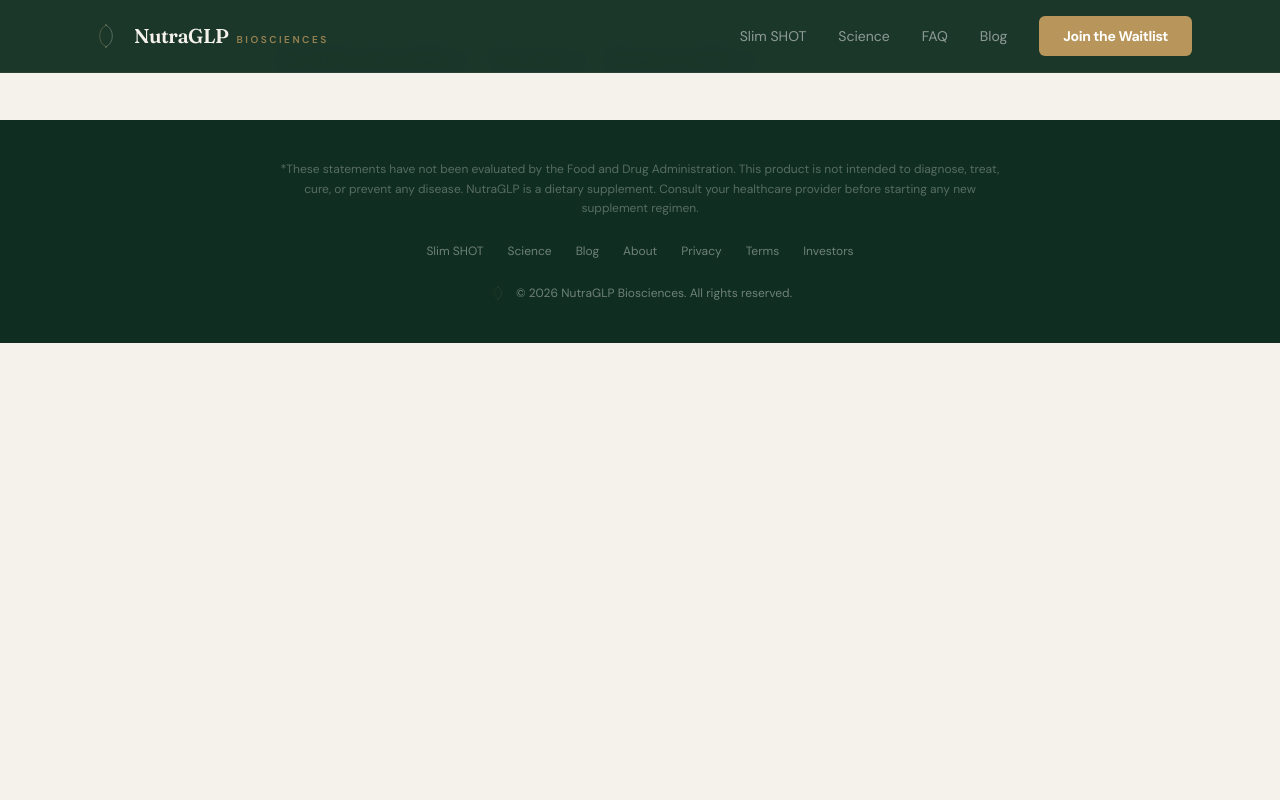
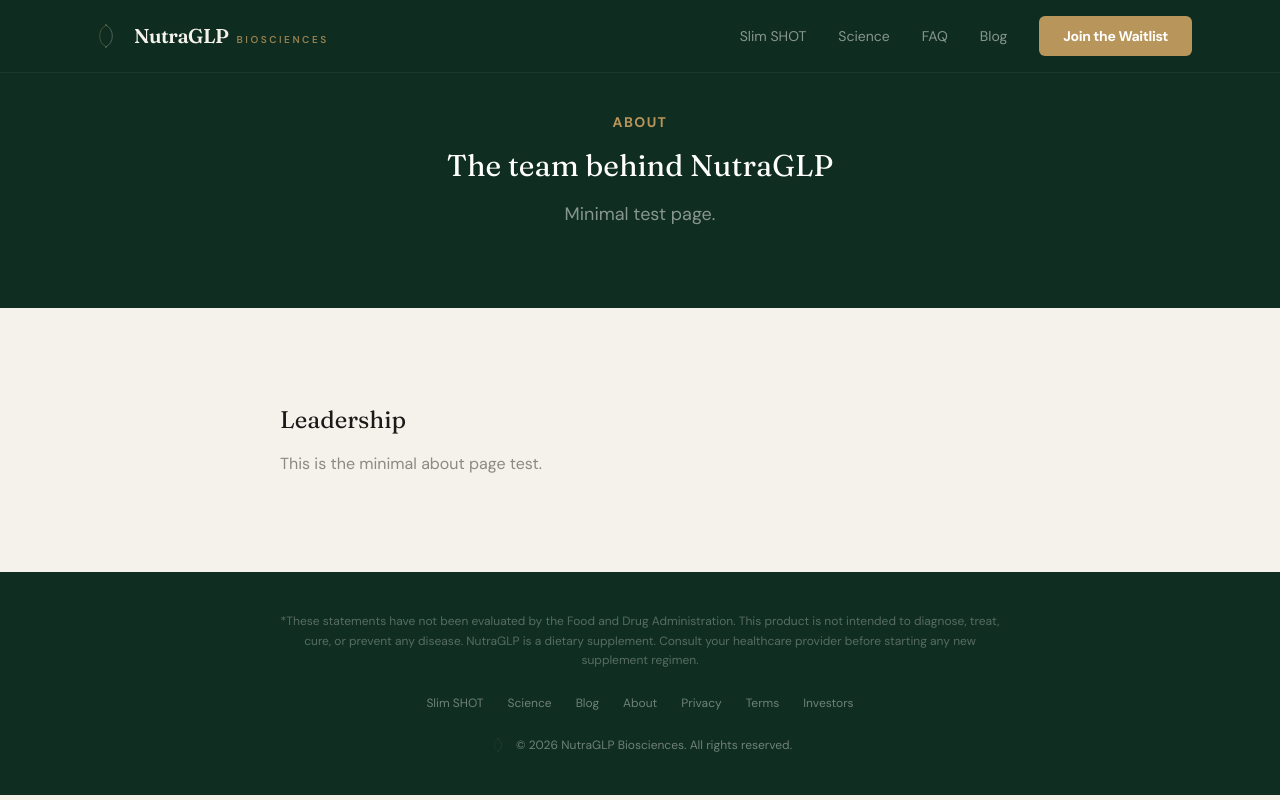
Before and after one commit to chrismccannco/github.com-chrismccannco-nutraglp, a Next.js app: page /about in a window 1280 px wide. Built offline with nearby package versions, Linux system fonts and the light colour scheme.

Commit message:
test: minimal about page to debug blank content

```diff
--- a/app/about/page.tsx
+++ b/app/about/page.tsx
@@ -1,92 +1,24 @@
 import type { Metadata } from "next";
-import Image from "next/image";
-import Link from "next/link";
 import Footer from "../components/Footer";
 
 export const metadata: Metadata = {
   title: "About",
-  description:
-    "Meet the team behind NutraGLP. Building the platform layer between pharmaceutical GLP-1 drugs and the supplement aisle with patent-pending nanoemulsion technology.",
-  alternates: {
-    canonical: "https://nutraglp.com/about",
-  },
+  description: "Meet the team behind NutraGLP.",
 };
-
-const teamSchema = {
-  "@context": "https://schema.org",
-  "@type": "Organization",
-  name: "NutraGLP",
-  url: "https://nutraglp.com",
-  member: [
-    {
-      "@type": "Person",
-      name: "Richard Kaufman, PhD",
-      jobTitle: "Founder & CEO",
-      description:
-        "Architect of the NutraGLP platform and IP portfolio. Inventor of patented nanoparticle delivery systems across 24+ countries. Former CSO & Co-Founder of Nanosphere Health Sciences.",
-    },
-    {
-      "@type": "Person",
-      name: "Chris McCann",
-      jobTitle: "Co-Founder & President",
-      description:
-        "15+ years leading enterprise sales organizations across SaaS, cloud infrastructure, and emerging technology. Responsible for go-to-market strategy, capital formation, and commercial operations at NutraGLP.",
-    },
-  ],
-};
-
-const team = [
-  {
-    name: "Richard Kaufman, PhD",
-    role: "Founder & CEO",
-    image: "/images/richard-kaufman.jpg",
-    bio: [
-      "Richard built the NutraGLP platform and its underlying intellectual property portfolio. He invented the patented nanoparticle delivery systems that form the basis of the company's technology, with patent protection across 24+ countries spanning nutraceutical and pharmaceutical biotechnology applications.",
-      "Before NutraGLP, Richard served as Chief Science Officer and Co-Founder of Nanosphere Health Sciences, a publicly traded nanoemulsion technology company. His work in nano-encapsulation earned the Frost & Sullivan Innovation Award.",
-      "His focus now is the same problem he has studied for two decades: how to get bioactive compounds past the GI tract and into the bloodstream at concentrations that matter. The nanoemulsion platform is the answer he kept arriving at.",
-    ],
-  },
-  {
-    name: "Chris McCann",
-    role: "Co-Founder & President",
-    image: "/images/chris-mccann.png",
-    bio: [
-      "Chris spent fifteen years leading enterprise sales organizations across SaaS, cloud infrastructure, and emerging technology before co-founding NutraGLP. The pattern he observed across every category was the same: the best technology means nothing without trust.",
-      "At NutraGLP he is responsible for go-to-market strategy, capital formation, and commercial operations. He builds the systems that connect the science to the market, the investors to the mission, and the product to the consumer.",
-      "He also studies consciousness, identity, and the structures that shape human decision-making. That work informs how he thinks about brand, positioning, and the gap between what people want and what they are willing to try.",
-    ],
-  },
-];
 
 export default function AboutPage() {
   return (
     <main>
-      <script
-        type="application/ld+json"
-        dangerouslySetInnerHTML={{ __html: JSON.stringify(teamSchema) }}
-      />
+      <section className="bg-forest-deep px-6 md:px-12 pt-28 pb-20 text-center">
+        <p className="text-gold text-sm font-bold uppercase tracking-widest mb-4">About</p>
+        <h1 className="text-3xl text-white font-display">The team behind NutraGLP</h1>
+        <p className="text-lg text-white/50 mt-4">Minimal test page.</p>
+      </section>
 
-      {/* Cross-links */}
-      <section className="py-12 px-6 md:px-12 border-t border-rule">
-        <div className="max-w-[720px] mx-auto flex flex-wrap gap-6">
-          <Link
-            href="/slim-shot"
-            className="text-sm text-forest-mid hover:text-forest transition no-underline border-b border-forest-mid/30 pb-0.5"
-          >
-            Slim SHOT product details &rarr;
-          </Link>
-          <Link
-            href="/science"
-            className="text-sm text-forest-mid hover:text-forest transition no-underline border-b border-forest-mid/30 pb-0.5"
-          >
-            The science &rarr;
-          </Link>
-          <Link
-            href="/blog"
-            className="text-sm text-forest-mid hover:text-forest transition no-underline border-b border-forest-mid/30 pb-0.5"
-          >
-            Research &amp; insights &rarr;
-          </Link>
+      <section className="py-24 px-6 md:px-12">
+        <div className="max-w-[720px] mx-auto">
+          <h2 className="text-2xl text-ink font-display mb-4">Leadership</h2>
+          <p className="text-mist">This is the minimal about page test.</p>
         </div>
       </section>
 
```
